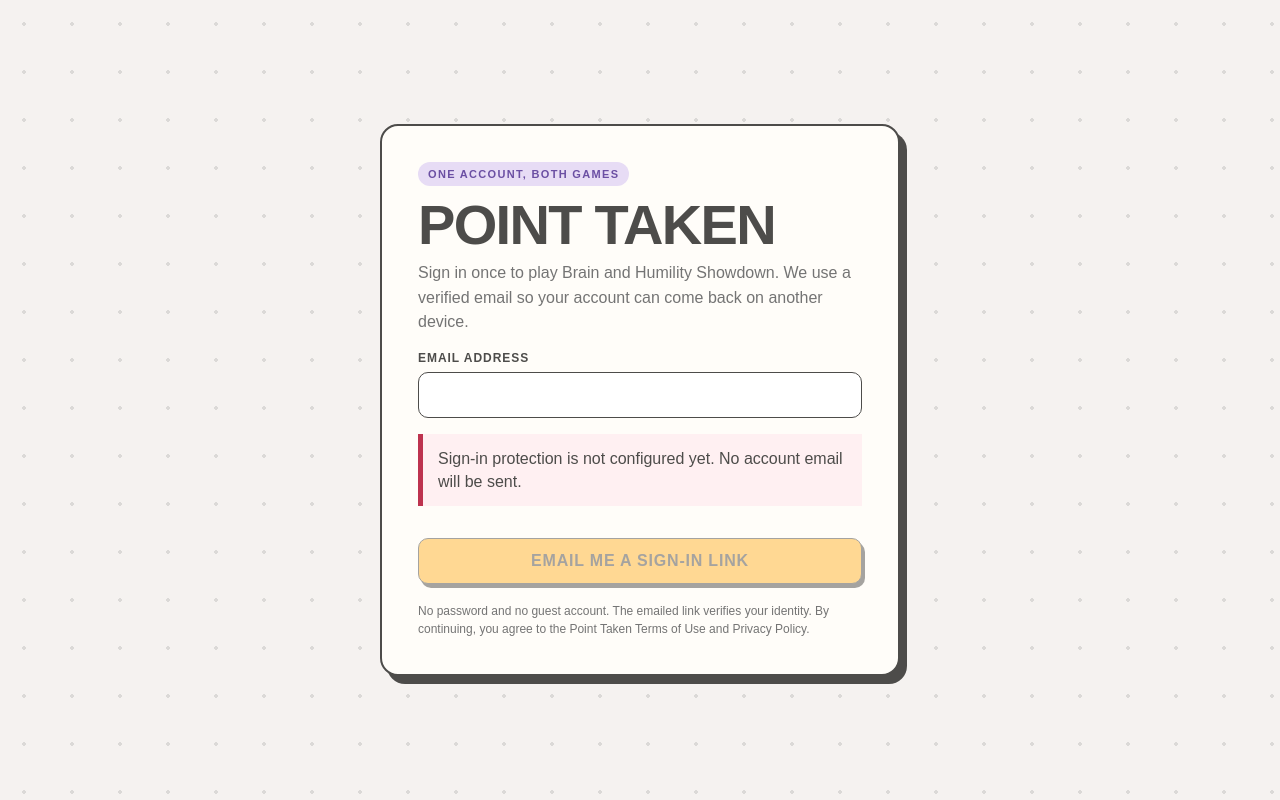
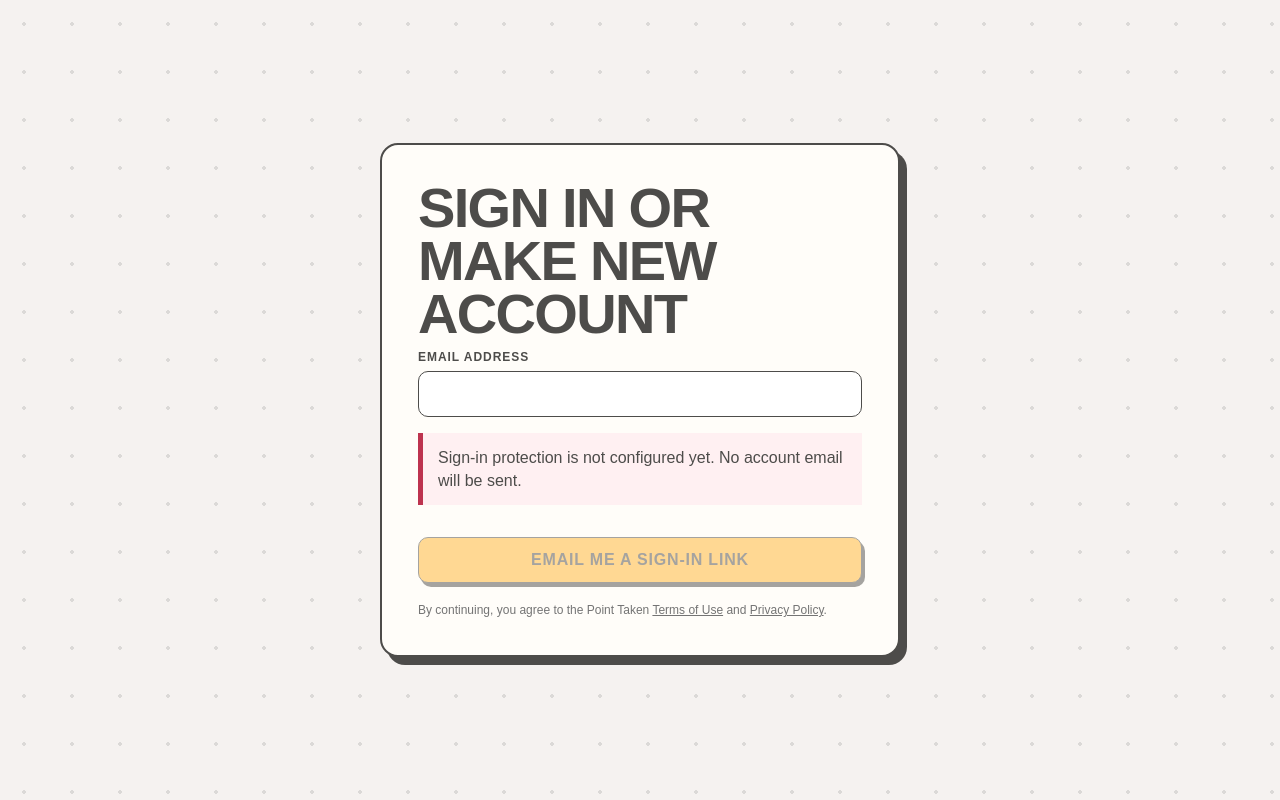
Before and after one commit to PointTakenGame/2026-point-taken-accounts, a Next.js app: page /signin in a window 1280 px wide. Built offline with nearby package versions, Linux system fonts and the light colour scheme.

Commit message:
refine sign-in copy and link legal pages

```diff
--- a/app/signin/page.tsx
+++ b/app/signin/page.tsx
@@ -21,12 +21,7 @@
   return (
     <main className="shell">
       <section className="card">
-        <span className="eyebrow">One account, both games</span>
-        <h1>Point Taken</h1>
-        <p className="lede">
-          Sign in once to play Brain and Humility Showdown. We use a verified
-          email so your account can come back on another device.
-        </p>
+        <h1>Sign in or Make New Account</h1>
 
         {sent ? (
           <p className="notice" role="status">
@@ -47,9 +42,9 @@
 
         <EmailSignInForm siteKey={siteKey} next={next} />
         <p className="fine-print">
-          No password and no guest account. The emailed link verifies your
-          identity. By continuing, you agree to the Point Taken Terms of Use and
-          Privacy Policy.
+          By continuing, you agree to the Point Taken{" "}
+          <a href="https://pointtaken.social/terms-of-use">Terms of Use</a> and{" "}
+          <a href="https://pointtaken.social/privacy-policy">Privacy Policy</a>.
         </p>
       </section>
     </main>
```
